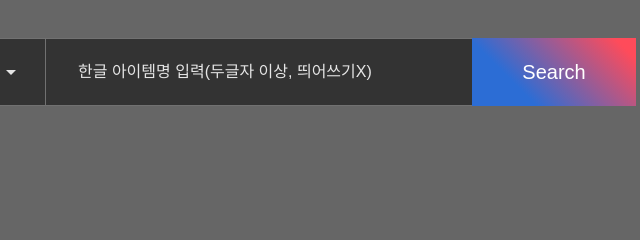
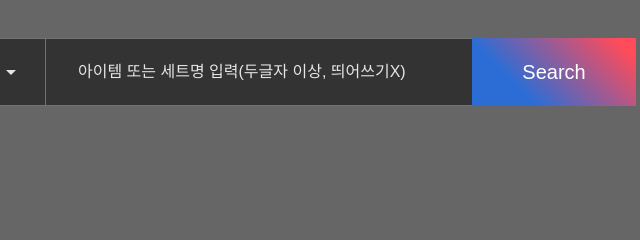
Before and after one commit to jinhopark85/RR2, a plain HTML site: page index.html in a window 1280 px wide. Shown: the top 240 px of the page, 399-1039 px from the left. Drawn offline with Linux system fonts and the light colour scheme.

Commit message:
style: placeholder 수정

```diff
--- a/index.html
+++ b/index.html
@@ -32,7 +32,7 @@
           </div>
         </div>
         <div class="input-field second-wrap">
-          <input id="search" type="text" placeholder="한글 아이템명 입력(두글자 이상, 띄어쓰기X)" />
+          <input id="search" type="text" placeholder="아이템 또는 세트명 입력(두글자 이상, 띄어쓰기X)" />
         </div>
         <div class="input-field third-wrap">
           <button class="btn-search" type="button">Search</button>
```
